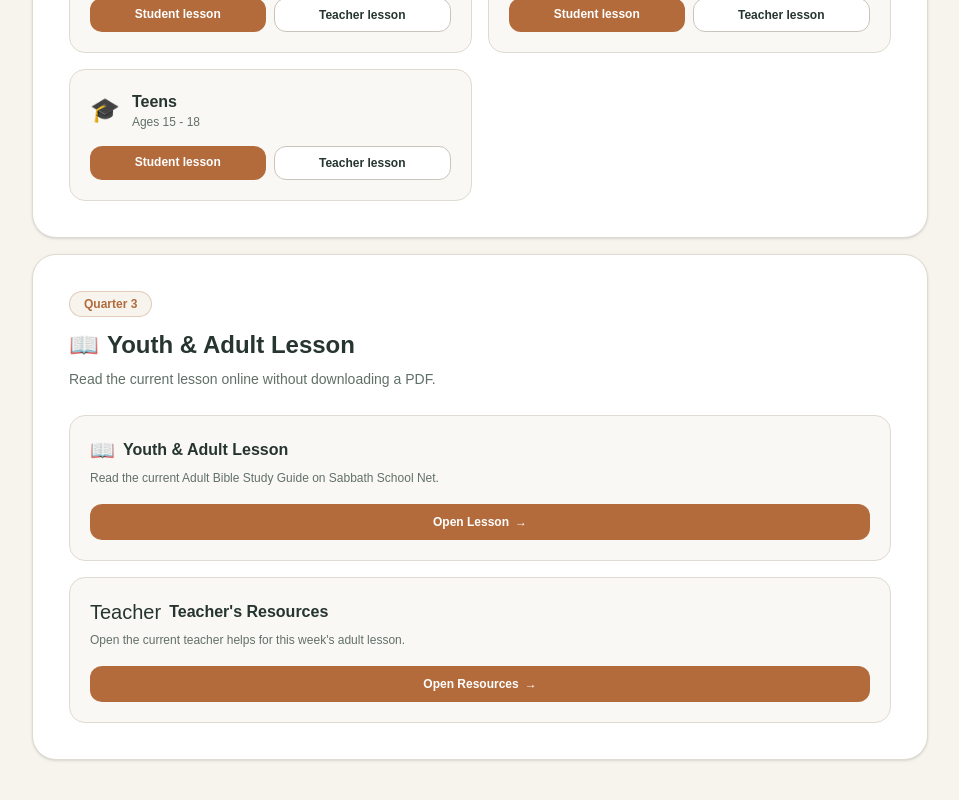
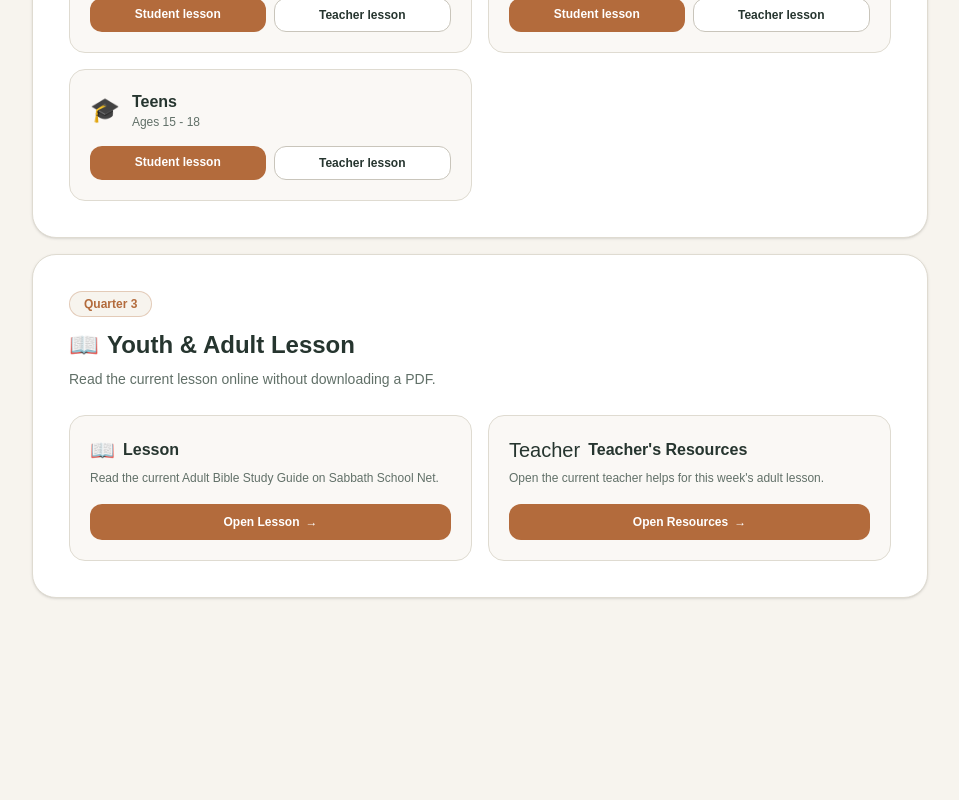
Before and after one commit to MwendaCipi/lomalinda, a Next.js app in the folder frontend/: page /share/sabbath-school in a window 1280 px wide. Shown: the part 869-1669 px from the top of the page, without its empty margins (160-1119 px from the left). After the commit the page ends 1515 px from the top, so only its background shows below. Built offline with nearby package versions, Linux system fonts and the light colour scheme; no server answers.

Commit message:
Align adult lesson resources

```diff
--- a/frontend/src/app/share/sabbath-school/page.tsx
+++ b/frontend/src/app/share/sabbath-school/page.tsx
@@ -7,7 +7,7 @@
 
 const adultLessonLinks = [
   {
-    title: "Youth & Adult Lesson",
+    title: "Lesson",
     text: "Read the current Adult Bible Study Guide on Sabbath School Net.",
     href: `${API_URL}/api/members/lesson-reading/adult/`,
     icon: "📖",
@@ -107,7 +107,7 @@
             <p className="mt-1.5 text-sm leading-6 text-[#617068]">
               Read the current lesson online without downloading a PDF.
             </p>
-            <div className="mt-6 grid gap-4">
+            <div className="mt-6 grid gap-4 sm:grid-cols-2">
               {adultLessonLinks.map((item) => (
                 <div
                   key={item.title}
```
